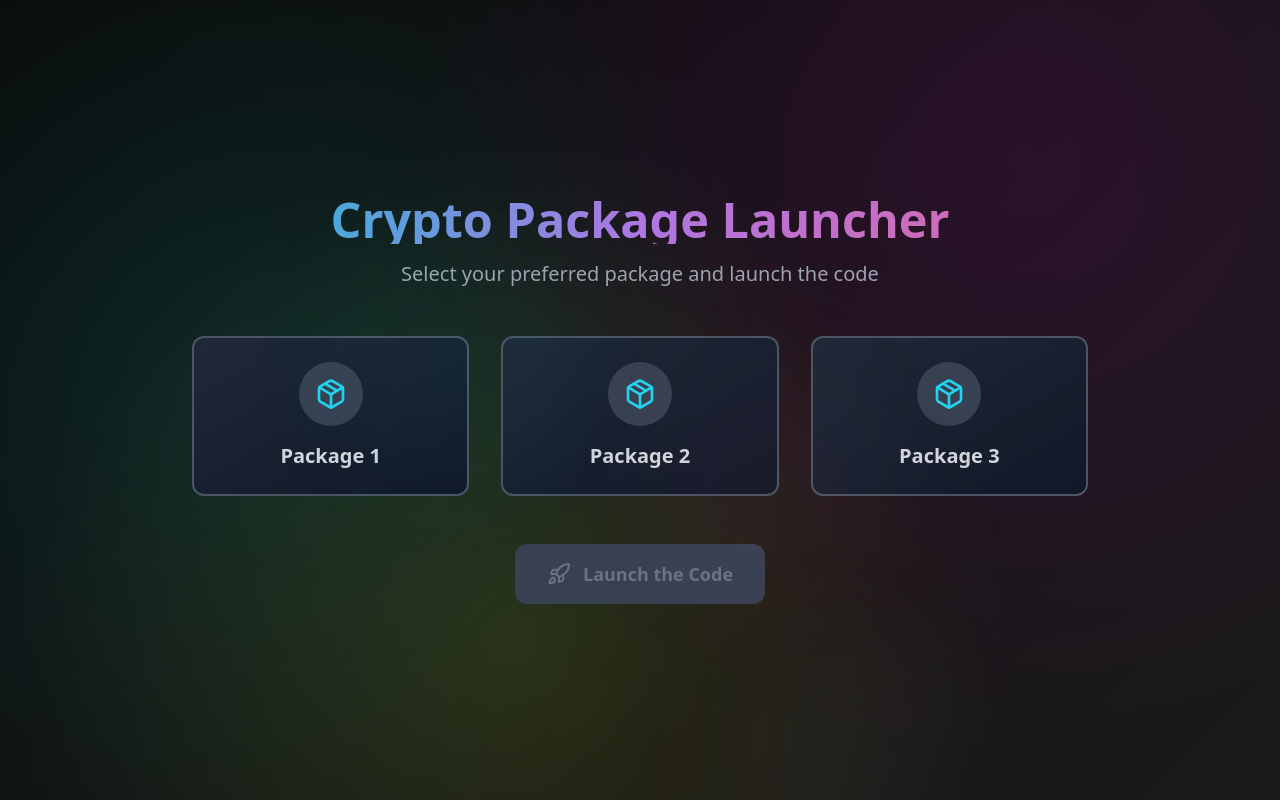
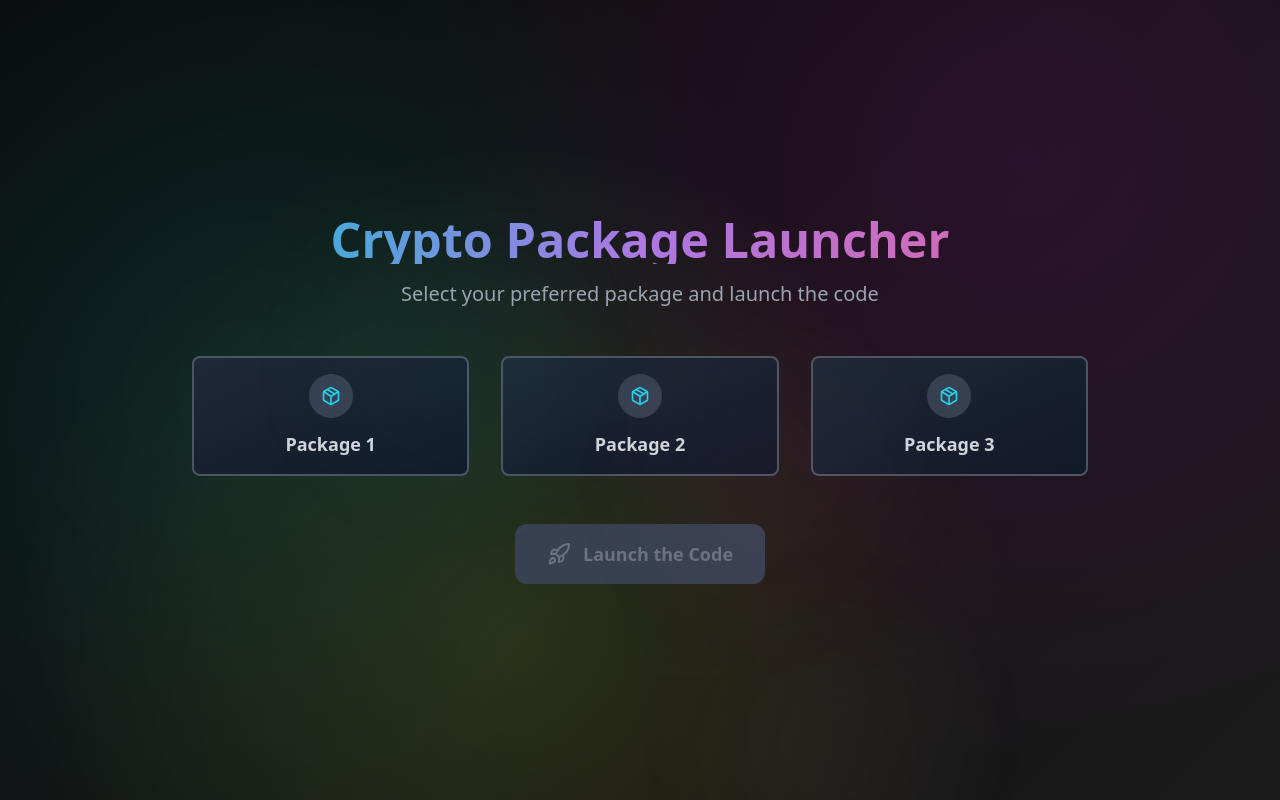
Before and after one commit to razuahmedjoy/cipher-package-launchpad, a React (Vite) app: page / in a window 1280 px wide. Built offline with nearby package versions, Linux system fonts and the light colour scheme.

Commit message:
Refactor: Use smaller package selection buttons

```diff
--- a/src/components/PackageCard.tsx
+++ b/src/components/PackageCard.tsx
@@ -13,24 +13,24 @@ const PackageCard = ({ packageName, isSelected, onSelect }: PackageCardProps) =>
     <div
       onClick={onSelect}
       className={`
-        relative cursor-pointer transition-all duration-300 rounded-xl p-6
+        relative cursor-pointer transition-all duration-300 rounded-lg p-4
         ${isSelected
           ? 'glitter-border animate-pulse-glow transform scale-105'
           : 'bg-gradient-to-br from-gray-800 to-gray-900 border-2 border-gray-600 hover:border-cyan-400'
         }
-        hover:transform hover:scale-105 hover:shadow-2xl
+        hover:transform hover:scale-105 hover:shadow-xl
       `}
     >
-      <div className="flex flex-col items-center space-y-4">
+      <div className="flex flex-col items-center space-y-3">
         <div className={`
-          p-4 rounded-full transition-all duration-300
+          p-3 rounded-full transition-all duration-300
           ${isSelected
             ? 'bg-gradient-to-r from-cyan-400 to-purple-400 animate-pulse'
             : 'bg-gray-700 group-hover:bg-gray-600'
           }
         `}>
           <Package
-            size={32}
+            size={20}
             className={`
               transition-all duration-300
               ${isSelected ? 'text-black' : 'text-cyan-400'}
@@ -39,7 +39,7 @@ const PackageCard = ({ packageName, isSelected, onSelect }: PackageCardProps) =>
         </div>
 
         <h3 className={`
-          text-xl font-bold transition-all duration-300
+          text-lg font-bold transition-all duration-300
           ${isSelected
             ? 'text-transparent bg-clip-text bg-gradient-to-r from-cyan-400 to-purple-400'
             : 'text-gray-300'
@@ -49,7 +49,7 @@ const PackageCard = ({ packageName, isSelected, onSelect }: PackageCardProps) =>
         </h3>
 
         {isSelected && (
-          <div className="absolute inset-0 rounded-xl animate-glitter pointer-events-none" />
+          <div className="absolute inset-0 rounded-lg animate-glitter pointer-events-none" />
         )}
       </div>
     </div>
```
